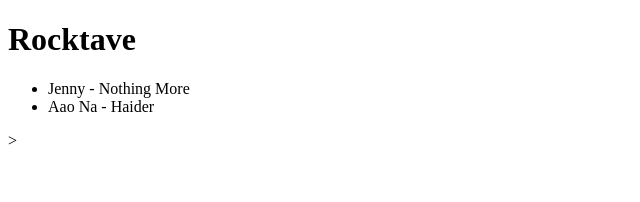
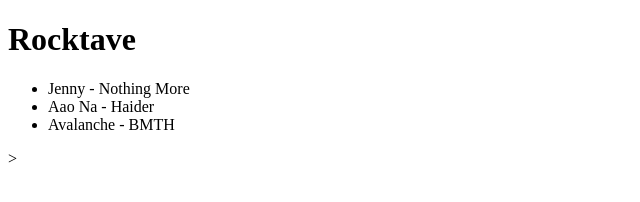
Before and after one commit to abhishek8060/Hello-World, a plain HTML site: page index.html in a window 1280 px wide. Shown: the whole page, without its empty margins (0-640 px from the left). Drawn offline with Linux system fonts and the light colour scheme.

Commit message:
Avalnche added

```diff
--- a/index.html
+++ b/index.html
@@ -12,6 +12,7 @@
 		<ul>
 			<li>Jenny - Nothing More</li>
 			<li>Aao Na - Haider</li>
+			<li>Avalanche - BMTH</li>
 		</ul>
 	</div>
 
```
